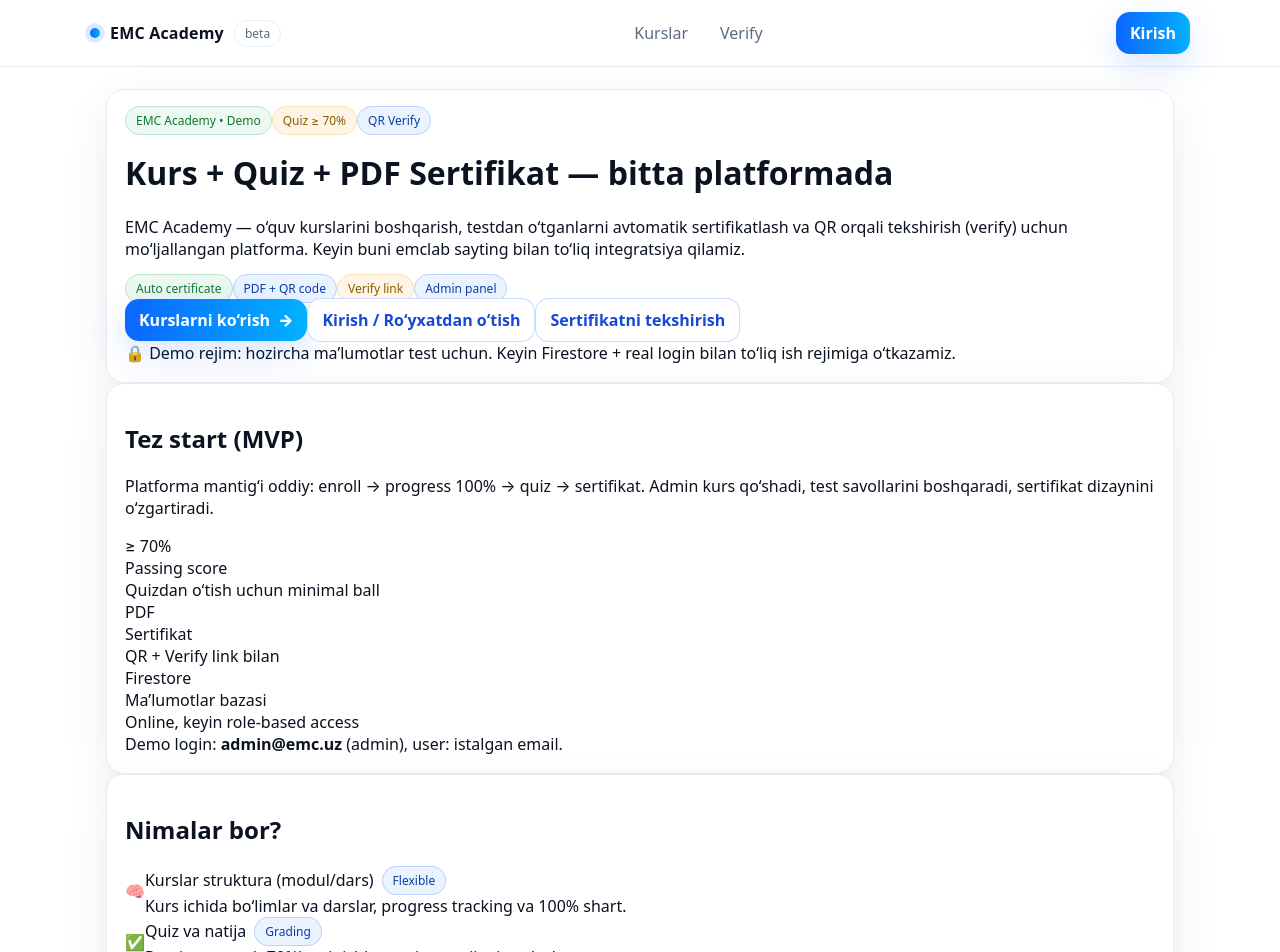
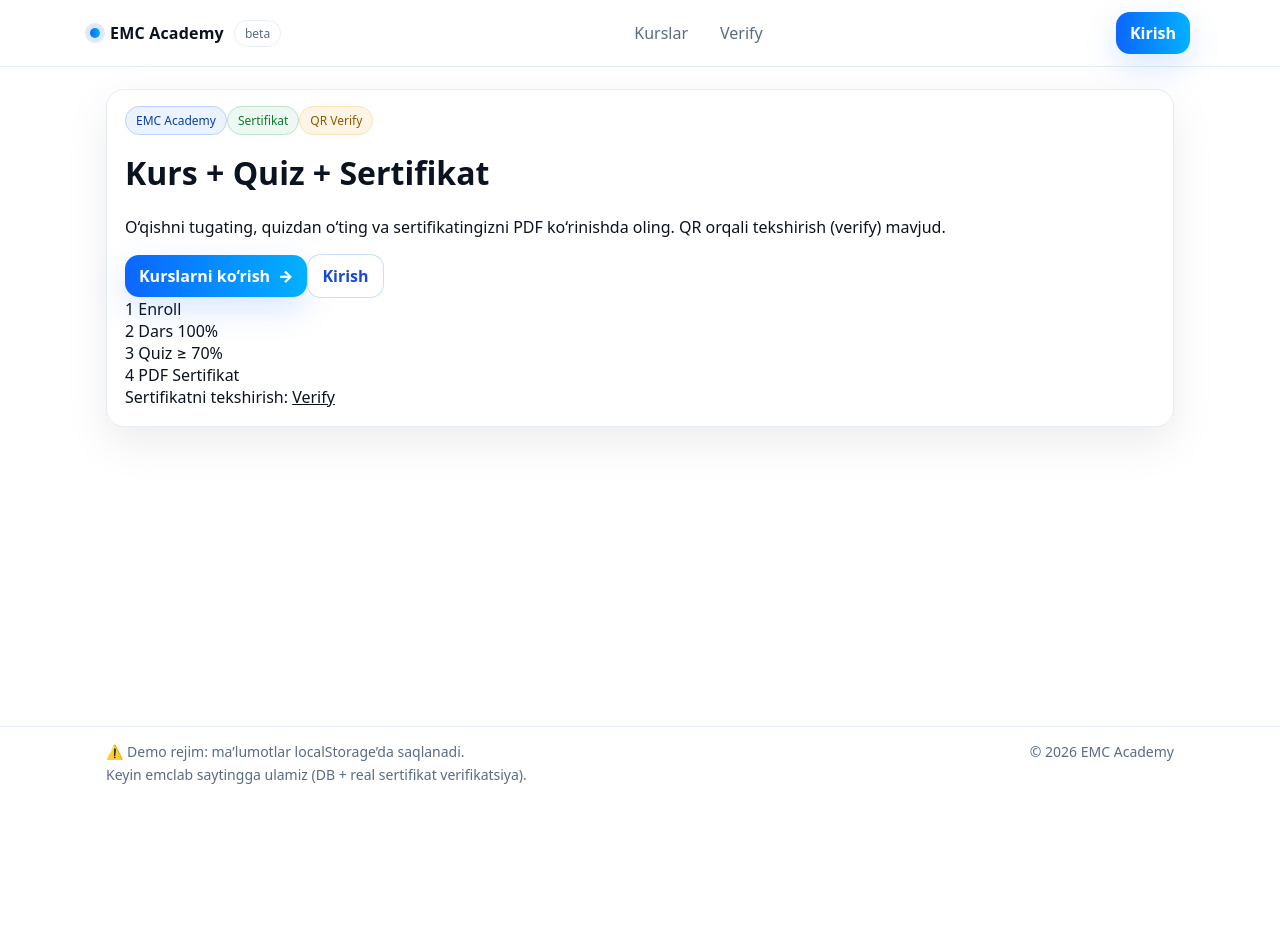
Before and after one commit to Odamov490/emc-academy, a React (Vite) app: page / in a window 1280 px wide. Shown: the top 952 px of the page. After the commit the page ends 800 px from the top, so only its background shows below. Built offline with nearby package versions, Linux system fonts and the light colour scheme.

Commit message:
Yangilandi

```diff
--- a/src/pages/Home.jsx
+++ b/src/pages/Home.jsx
@@ -1,260 +1,58 @@
-import React, { useMemo } from "react";
+import React from "react";
 import { Link } from "react-router-dom";
 import { Card, Badge } from "../components/ui.jsx";
 
-function Icon({ children }) {
+export default function Home() {
   return (
-    <span className="homeIcon" aria-hidden="true">
-      <span className="homeIconInner">{children}</span>
-    </span>
-  );
-}
+    <div className="homeMinWrap">
+      <div className="homeMinBg" />
 
-function MiniStat({ label, value, hint }) {
-  return (
-    <div className="homeStat">
-      <div className="homeStatValue">{value}</div>
-      <div className="homeStatLabel">{label}</div>
-      {hint ? <div className="homeStatHint">{hint}</div> : null}
-    </div>
-  );
-}
-
-function Feature({ icon, title, desc, badge }) {
-  return (
-    <div className="homeFeature">
-      <div className="row gap12 homeRowTop">
-        <Icon>{icon}</Icon>
-        <div className="homeMin0">
-          <div className="row gap8 wrap homeRowCenter">
-            <div className="homeFeatureTitle">{title}</div>
-            {badge ? <Badge variant="info">{badge}</Badge> : null}
-          </div>
-          <div className="homeFeatureDesc">{desc}</div>
-        </div>
-      </div>
-    </div>
-  );
-}
-
-function Step({ idx, title, desc }) {
-  return (
-    <div className="homeStep">
-      <div className="homeStepIdx">{idx}</div>
-      <div className="homeMin0">
-        <div className="homeStepTitle">{title}</div>
-        <div className="homeStepDesc">{desc}</div>
-      </div>
-    </div>
-  );
-}
-
-function FaqItem({ q, a }) {
-  return (
-    <div className="homeFaqItem">
-      <div className="homeFaqQ">{q}</div>
-      <div className="homeFaqA">{a}</div>
-    </div>
-  );
-}
-
-export default function Home() {
-  const year = useMemo(() => new Date().getFullYear(), []);
-
-  return (
-    <div className="homeWrap">
-      <div className="homeBg" />
-      <div className="homeContainer">
-        {/* TOP GRID */}
-        <div className="homeGrid">
-          <Card className="homeHero">
-            <div className="homeHeroInner">
-              <div className="homeKicker">
-                <span className="homeLogoDot" />
-                <Badge variant="success">EMC Academy • Demo</Badge>
-                <Badge variant="warning">Quiz ≥ 70%</Badge>
-                <Badge variant="info">QR Verify</Badge>
+      <div className="homeMinContainer">
+        <Card className="homeMinCard">
+          <div className="homeMinTop">
+            <span className="homeMinDot" />
+            <Badge variant="info">EMC Academy</Badge>
+            <Badge variant="success">Sertifikat</Badge>
+            <Badge variant="warning">QR Verify</Badge>
           </div>
 
-              <h1 className="homeTitle">
-                Kurs + Quiz + PDF Sertifikat — bitta platformada
-              </h1>
+          <h1 className="homeMinTitle">Kurs + Quiz + Sertifikat</h1>
 
-              <p className="homeSubtitle">
-                EMC Academy — o‘quv kurslarini boshqarish, testdan o‘tganlarni
-                avtomatik sertifikatlash va QR orqali tekshirish (verify) uchun
-                mo‘ljallangan platforma. Keyin buni emclab sayting bilan to‘liq
-                integratsiya qilamiz.
+          <p className="homeMinText">
+            O‘qishni tugating, quizdan o‘ting va sertifikatingizni PDF ko‘rinishda oling.
+            QR orqali tekshirish (verify) mavjud.
           </p>
 
-              <div className="homeBadges">
-                <Badge variant="success">Auto certificate</Badge>
-                <Badge variant="info">PDF + QR code</Badge>
-                <Badge variant="warning">Verify link</Badge>
-                <Badge variant="info">Admin panel</Badge>
-              </div>
-
-              <div className="homeActions">
+          <div className="homeMinActions">
             <Link className="btn" to="/academy">
               Kurslarni ko‘rish <span aria-hidden="true">→</span>
             </Link>
             <Link className="btn btnGhost" to="/login">
-                  Kirish / Ro‘yxatdan o‘tish
-                </Link>
-                <Link className="btn btnGhost" to="/verify">
-                  Sertifikatni tekshirish
+              Kirish
             </Link>
           </div>
 
-              <div className="homeTinyNote">
-                🔒 Demo rejim: hozircha ma’lumotlar test uchun. Keyin Firestore +
-                real login bilan to‘liq ish rejimiga o‘tkazamiz.
+          <div className="homeMinHow">
+            <div className="homeMinHowItem">
+              <span className="homeMinChip">1</span> Enroll
+            </div>
+            <div className="homeMinHowLine" />
+            <div className="homeMinHowItem">
+              <span className="homeMinChip">2</span> Dars 100%
+            </div>
+            <div className="homeMinHowLine" />
+            <div className="homeMinHowItem">
+              <span className="homeMinChip">3</span> Quiz ≥ 70%
+            </div>
+            <div className="homeMinHowLine" />
+            <div className="homeMinHowItem">
+              <span className="homeMinChip">4</span> PDF Sertifikat
             </div>
           </div>
-          </Card>
 
-          <Card className="homeSide">
-            <h2 className="homeSideTitle">Tez start (MVP)</h2>
-            <p className="homeSideText">
-              Platforma mantig‘i oddiy: enroll → progress 100% → quiz → sertifikat.
-              Admin kurs qo‘shadi, test savollarini boshqaradi, sertifikat dizaynini
-              o‘zgartiradi.
-            </p>
-
-            <div className="homeStats">
-              <MiniStat
-                value="≥ 70%"
-                label="Passing score"
-                hint="Quizdan o‘tish uchun minimal ball"
-              />
-              <MiniStat
-                value="PDF"
-                label="Sertifikat"
-                hint="QR + Verify link bilan"
-              />
-              <MiniStat
-                value="Firestore"
-                label="Ma’lumotlar bazasi"
-                hint="Online, keyin role-based access"
-              />
+          <div className="homeMinNote">
+            Sertifikatni tekshirish: <Link className="homeMinLink" to="/verify">Verify</Link>
           </div>
-
-            <div className="homeFooterNote">
-              Demo login: <b>admin@emc.uz</b> (admin), user: istalgan email.
-            </div>
-          </Card>
-        </div>
-
-        {/* SECOND ROW */}
-        <div className="homeSection">
-          <Card className="homeBlock">
-            <h2 className="homeBlockTitle">Nimalar bor?</h2>
-            <div className="homeFeatures">
-              <Feature
-                icon="🧠"
-                title="Kurslar struktura (modul/dars)"
-                badge="Flexible"
-                desc="Kurs ichida bo‘limlar va darslar, progress tracking va 100% shart."
-              />
-              <Feature
-                icon="✅"
-                title="Quiz va natija"
-                badge="Grading"
-                desc="Passing score (≥70%), urinishlar soni va natijani saqlash."
-              />
-              <Feature
-                icon="🧾"
-                title="PDF sertifikat generator"
-                badge="Premium"
-                desc="Ism, kurs, sana, davomiylik, tashkilot, imzo va QR verify link."
-              />
-              <Feature
-                icon="🔎"
-                title="Verify sahifa"
-                badge="Public"
-                desc="QR orqali sertifikat ID topiladi va status (valid/invalid) ko‘rsatiladi."
-              />
-            </div>
-          </Card>
-
-          <Card className="homeBlock">
-            <h2 className="homeBlockTitle">Qanday ishlaydi?</h2>
-            <div className="homeSteps">
-              <Step
-                idx="1"
-                title="Ro‘yxatdan o‘tish / Kirish"
-                desc="Email yoki keyin Google Sign-In (tezkor) qo‘shamiz."
-              />
-              <Step
-                idx="2"
-                title="Kursga enroll"
-                desc="Kurs sahifasida enroll bosiladi va progress 0% dan boshlanadi."
-              />
-              <Step
-                idx="3"
-                title="Darslarni tugatish (100%)"
-                desc="Video/tekst darslar. Tugatildi belgisi bilan progress to‘liq bo‘ladi."
-              />
-              <Step
-                idx="4"
-                title="Quizdan o‘tish (≥70%)"
-                desc="Savollarga javob beriladi, ball hisoblanadi, natija saqlanadi."
-              />
-              <Step
-                idx="5"
-                title="Sertifikat avtomatik"
-                desc="Shablon bo‘yicha PDF generatsiya, QR verify link bilan."
-              />
-            </div>
-          </Card>
-        </div>
-
-        {/* CTA */}
-        <Card className="homeCta">
-          <div className="homeCtaInner">
-            <div className="homeCtaLeft">
-              <h3 className="homeCtaTitle">Boshlaymizmi?</h3>
-              <p className="homeCtaText">
-                Kurslar ro‘yxatini ko‘rib chiq, enroll qil va demo quizdan o‘tib
-                sertifikat generatsiyasini sinab ko‘r. Keyin Google login, role
-                (admin/user), payment va real kurs kontentini qo‘shamiz.
-              </p>
-            </div>
-
-            <div className="row gap10 wrap">
-              <Link className="btn" to="/academy">
-                Kurslar <span aria-hidden="true">→</span>
-              </Link>
-              <Link className="btn btnGhost" to="/admin">
-                Admin panel
-              </Link>
-            </div>
-          </div>
-        </Card>
-
-        {/* FAQ */}
-        <Card className="homeFaq">
-          <h2 className="homeBlockTitle">Ko‘p so‘raladigan savollar</h2>
-          <div className="homeFaqGrid">
-            <FaqItem
-              q="Sertifikatni kim beradi?"
-              a="Hozir demo. Real rejimda sertifikatda tashkilot (EMCLAB/EMC Academy), direktor va o‘qituvchi ma’lumotlari Firestore’dan keladi."
-            />
-            <FaqItem
-              q="QR verify qanday ishlaydi?"
-              a="PDF ichidagi QR verify sahifaga olib boradi. U yerda sertifikat ID bo‘yicha status (valid/invalid) ko‘rsatiladi."
-            />
-            <FaqItem
-              q="Google bilan tezkor login bo‘ladimi?"
-              a="Ha. Firebase Auth orqali Google Sign-In qo‘shamiz. Hozircha email/login demo."
-            />
-            <FaqItem
-              q="Keyingi bosqich nima?"
-              a="Role-based access (admin/user), kurs kontenti CMS, quiz builder, sertifikat shablon editor va payment (Payme/Click) integratsiya."
-            />
-          </div>
-
-          <div className="homeFooterNote">© {year} EMC Academy • Demo platforma</div>
         </Card>
       </div>
     </div>
```
Lines whose indentation alone changed are shown as unchanged.
